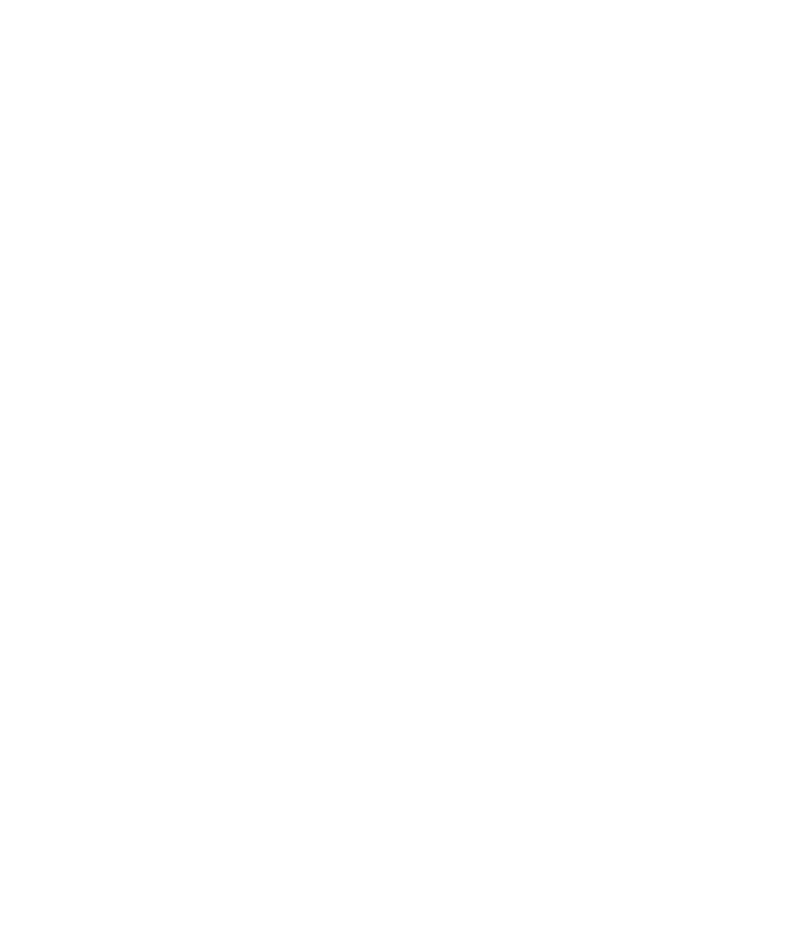
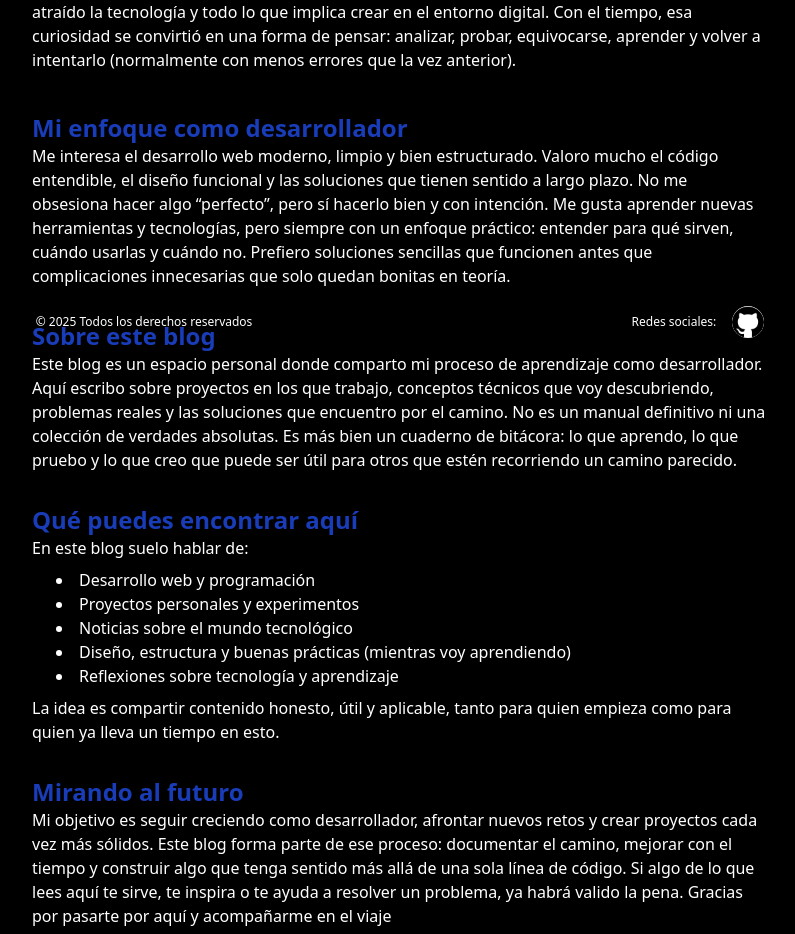
Before and after one commit to Martin08ABM/El-rincon-de-martin, a Next.js app: page /about in a window 1280 px wide. Before the commit this address had no page. Shown: the part 438-1372 px from the top of the page, without its empty margins (240-1035 px from the left). Before the commit the page ends 808 px from the top, so only its background shows below. Built offline with nearby package versions, Linux system fonts and the light colour scheme; no server answers.

Commit message:
feat: Remove Filter components from Blog and News pages; add Footer to both pages; create About and Portfolio pages with content structure

```diff
--- /dev/null
+++ b/src/app/about/page.tsx
@@ -0,0 +1,85 @@
+import Header from "@/components/Header";
+import Footer from "@/components/Footer";
+import Auth from "@/components/ui/auth";
+import NameLastname from "@/components/ui/nameLastname";
+
+export default function AboutPage() {
+  return (
+    <div>
+      <Header userData={<NameLastname />} auth={<Auth />} />
+      <main className="flex flex-col mx-auto justify-center max-w-screen md:max-w-3xl p-4 gap-8">
+        <h1 className="uppercase text-3xl text-red-700 font-black text-center mb-2">Sobre mí</h1>
+        <section className="text-start mb-2">
+          <h2 className="text-2xl text-blue-800 font-extrabold">Quién soy</h2>
+          <p className="text-md">
+            Me llamo Martín y soy desarrollador web. Me gusta construir cosas,
+            entender cómo funcionan por dentro y mejorarlas poco a poco hasta
+            que encajan como deben. Programar para mí no es solo escribir
+            código, sino resolver problemas de forma creativa y práctica. Desde
+            siempre me ha atraído la tecnología y todo lo que implica crear en
+            el entorno digital. Con el tiempo, esa curiosidad se convirtió en
+            una forma de pensar: analizar, probar, equivocarse, aprender y
+            volver a intentarlo (normalmente con menos errores que la vez
+            anterior).
+          </p>
+        </section>
+        <section>
+          <h2 className="text-2xl text-blue-800 font-extrabold">Mi enfoque como desarrollador</h2>
+          <p className="text-md">
+            Me interesa el desarrollo web moderno, limpio y bien estructurado.
+            Valoro mucho el código entendible, el diseño funcional y las
+            soluciones que tienen sentido a largo plazo. No me obsesiona hacer
+            algo “perfecto”, pero sí hacerlo bien y con intención. Me gusta
+            aprender nuevas herramientas y tecnologías, pero siempre con un
+            enfoque práctico: entender para qué sirven, cuándo usarlas y cuándo
+            no. Prefiero soluciones sencillas que funcionen antes que
+            complicaciones innecesarias que solo quedan bonitas en teoría.
+          </p>
+        </section>
+        <section>
+          <h2 className="text-2xl text-blue-800 font-extrabold">Sobre este blog</h2>
+          <p className="text-md">
+            Este blog es un espacio personal donde comparto mi proceso de
+            aprendizaje como desarrollador. Aquí escribo sobre proyectos en los
+            que trabajo, conceptos técnicos que voy descubriendo, problemas
+            reales y las soluciones que encuentro por el camino. No es un manual
+            definitivo ni una colección de verdades absolutas. Es más bien un
+            cuaderno de bitácora: lo que aprendo, lo que pruebo y lo que creo
+            que puede ser útil para otros que estén recorriendo un camino
+            parecido.
+          </p>
+        </section>
+        <section>
+          <h2 className="text-2xl text-blue-800 font-extrabold">Qué puedes encontrar aquí</h2>
+          <span className="text-md">
+            En este blog suelo hablar de:
+            <ul className="decoration-white decoration-2 list-disc list-inside my-2 ml-6">
+              <li>Desarrollo web y programación</li>
+              <li>Proyectos personales y experimentos</li>
+              <li>Noticias sobre el mundo tecnológico</li>
+              <li>
+                Diseño, estructura y buenas prácticas (mientras voy aprendiendo)
+              </li>
+              <li>Reflexiones sobre tecnología y aprendizaje</li>
+            </ul>
+            La idea es compartir contenido honesto, útil y aplicable, tanto para
+            quien empieza como para quien ya lleva un tiempo en esto.
+          </span>
+        </section>
+        <section>
+          <h2 className="text-2xl text-blue-800 font-extrabold">Mirando al futuro</h2>
+          <p className="text-md">
+            Mi objetivo es seguir creciendo como desarrollador, afrontar nuevos
+            retos y crear proyectos cada vez más sólidos. Este blog forma parte
+            de ese proceso: documentar el camino, mejorar con el tiempo y
+            construir algo que tenga sentido más allá de una sola línea de
+            código. Si algo de lo que lees aquí te sirve, te inspira o te ayuda
+            a resolver un problema, ya habrá valido la pena. Gracias por pasarte
+            por aquí y acompañarme en el viaje
+          </p>
+        </section>
+      </main>
+      <Footer />
+    </div>
+  );
+}
--- a/src/app/blog/components/Filter.tsx
+++ /dev/null
@@ -1,16 +0,0 @@
-export default function Filter() {
-  return (
-    <div className="flex flex-row-reverse right-0">
-      <nav className="flex flex-row justify-between max-h-8 items-center">
-        <label htmlFor="sortBy" className="font-bold text-sm">Filtros:</label>
-        <select className="flex border-2 border-red-800 px-1 py-1 rounded-xl ml-2 bg-neutral-700 outline-none">
-          <option value="">Sin filtros</option>
-          <option value="moreRecent">Más reciente</option>
-          <option value="moreOld">Más antiguo</option>
-          <option value="mostViewed">Más visto</option>
-          <option value="mostCommented">Más comentado</option>
-        </select>
-      </nav>
-    </div>
-  )
-}
--- a/src/app/blog/page.tsx
+++ b/src/app/blog/page.tsx
@@ -4,9 +4,9 @@ import Link from 'next/link';
 
 // Importación de los componentes
 import Header from '@/components/Header';
+import Footer from '@/components/Footer';
 import Auth from '@/components/ui/auth';
 import NameLastname from '@/components/ui/nameLastname';
-import Filter from './components/Filter';
 
 // Metadata para la página del blog
 export const metadata: Metadata = {
@@ -27,18 +27,17 @@ export default async function BlogPage() {
   return (
     <div>
       <Header userData={<NameLastname />} auth={<Auth />} />
-      <div className='flex flex-row align-middle items-center justify-between mt-2 md:mt-4'>
+      <div className='flex flex-row align-middle items-center left-0 ml-8 mt-2 md:mt-4'>
         <h2 className="text-3xl font-bold mb-4 left-0">Blog</h2>
-        <Filter />
       </div>
       <main className='flex flex-col relative py-2 -mt-4'>
         <div className='flex mt-8 mb-16 gap-8'>
           <ul className='grid grid-cols-4 gap-4 px-6 py-4 justify-center'>
             {posts?.map((post) => (
-              <li key={post.id} className='px-4 py-2 ml-4 mr-4 border-2 border-red-700 rounded-xl bg-red-600/40 hover:bg-red-600/30 hover:scale-105 transition-all duration-200 shadow-xl shadow-red-700/60'>
+              <li key={post.id} className='px-4 py-2 ml-10 mr-4 border-2 border-red-700 rounded-xl bg-red-600/40 hover:bg-red-600/30 hover:scale-105 transition-all duration-200 shadow-xl shadow-red-700/60 max-h-auto'>
                 <Link href={`/blog/${post.slug}`}>
                   <h2 className='text-2xl font-black'>{post.data.title}</h2>
-                  <p className='text-lg font-normal'>{post.data.content}</p>
+                  <p className='text-lg font-normal max-h-36 overflow-hidden'>{post.data.content}</p>
                   <span className='text-[12px]'>{post.data.created_at}</span>
                 </Link>
               </li>
@@ -46,6 +45,7 @@ export default async function BlogPage() {
           </ul>
         </div>
       </main>
+      <Footer />
     </div>
   )
 }
--- a/src/app/layout.tsx
+++ b/src/app/layout.tsx
@@ -1,5 +1,5 @@
 import type { Metadata } from "next";
-import "./globals.css";
+import './globals.css';
 import { ClerkProvider } from '@clerk/nextjs'
 import { Geist, Geist_Mono } from 'next/font/google'
 
--- a/src/app/news/[slug]/page.tsx
+++ b/src/app/news/[slug]/page.tsx
@@ -23,10 +23,10 @@ export default async function Page({ params }: { params: { slug: string } }) {
   }
 
   return (
-    <div className='flex flex-col'>
+    <div className='flex flex-col md:-mt-4'>
       <Header userData={<NameLastname />} auth={<Auth />} />
-      <div className="max-w-4xl mx-auto px-4 py-8 text-center1">
-        <article className="mt-8">
+      <div className="max-w-4xl mx-auto px-4 py-4 text-center1">
+        <article className="mt-2">
           <h1 className="text-4xl font-bold mb-6 text-center">
             {post.data.title}
           </h1>
--- a/src/app/news/components/Filter.tsx
+++ /dev/null
@@ -1,16 +0,0 @@
-export default function Filter() {
-  return (
-    <div className="flex flex-row-reverse right-0">
-      <nav className="flex flex-row justify-between max-h-8 items-center">
-        <label htmlFor="sortBy" className="font-bold text-sm">Filtros:</label>
-        <select className="flex border-2 border-blue-800 px-1 py-1 rounded-xl ml-2 bg-neutral-700 outline-none">
-          <option value="">Sin filtros</option>
-          <option value="moreRecent">Más reciente</option>
-          <option value="moreOld">Más antiguo</option>
-          <option value="mostViewed">Más visto</option>
-          <option value="mostCommented">Más comentado</option>
-        </select>
-      </nav>
-    </div>
-  )
-}
--- a/src/app/news/page.tsx
+++ b/src/app/news/page.tsx
@@ -4,9 +4,9 @@ import Link from 'next/link';
 
 // Importación de los componentes
 import Header from '@/components/Header';
+import Footer from '@/components/Footer';
 import Auth from '@/components/ui/auth';
 import NameLastname from '@/components/ui/nameLastname';
-import Filter from './components/Filter';
 
 // Metadata para la página del blog
 export const metadata: Metadata = {
@@ -27,18 +27,17 @@ export default async function BlogPage() {
   return (
     <div>
       <Header userData={<NameLastname />} auth={<Auth />} />
-      <div className='flex flex-row align-middle items-center justify-between mt-2 md:mt-4'>
+      <div className='flex flex-row align-middle items-center ml-8 mt-2 md:mt-4'>
         <h2 className="text-3xl font-bold mb-4 left-0">Noticias</h2>
-        <Filter />
       </div>
       <main className='flex flex-col relative py-2 -mt-4'>
         <div className='flex mt-8 mb-16 gap-8'>
           <ul className='grid grid-cols-4 gap-4 px-6 py-4 justify-center'>
             {posts?.map((post) => (
-              <li key={post.id} className='px-4 py-2 ml-4 mr-4 border-2 border-blue-700 rounded-xl bg-blue-600/40 hover:bg-blue-600/30 hover:scale-105 transition-all duration-200 shadow-xl shadow-blue-700/60'>
+              <li key={post.id} className='px-4 py-2 ml-10 mr-4 border-2 border-blue-700 rounded-xl bg-blue-600/40 hover:bg-blue-600/30 hover:scale-105 transition-all duration-200 shadow-xl shadow-blue-700/60 max-h-auto'>
                 <Link href={`/news/${post.slug}`}>
                   <h2 className='text-2xl font-black'>{post.data.title}</h2>
-                  <p className='text-lg font-normal'>{post.data.content}</p>
+                  <p className='text-lg font-normal max-h-36 overflow-hidden'>{post.data.content}</p>
                   <span className='text-[12px]'>{post.data.created_at}</span>
                 </Link>
               </li>
@@ -46,6 +45,7 @@ export default async function BlogPage() {
           </ul>
         </div>
       </main>
+      <Footer />
     </div>
   )
 }
--- /dev/null
+++ b/src/app/portfolio/page.tsx
@@ -0,0 +1,15 @@
+import Header from "@/components/Header"
+import Auth from "@/components/ui/auth"
+import NameLastname from "@/components/ui/nameLastname"
+
+
+export default function PortfolioPage() {
+  return (
+    <div>
+      <Header userData={<NameLastname />} auth={<Auth />} />
+      <div className="mx-auto mt-8 max-w-screen md:max-w-3xl">
+        <h1 className="text-3xl font-black text-center">En camino...</h1>
+      </div>
+    </div>
+  )
+}
--- a/src/components/Footer.tsx
+++ b/src/components/Footer.tsx
@@ -1,21 +1,16 @@
 import Image from "next/image";
+import Link from "next/link";
 
 export default function Footer() {
   return (
-    <footer className="flex justify-center items-center align-middle bg-transparent px-2 py-4 fixed bottom-0 w-full h-20">
+    <footer className="fixed bottom-0 left-0 right-0 flex justify-center items-center align-middle bg-transparent px-2 py-4 w-full h-20 z-10">
       <p className="text-xs md:text-md">&copy; {new Date().getFullYear()} Todos los derechos reservados</p>
       <div className="flex flex-row align-middle justify-center items-center ml-[10%] md:ml-[30%]">
         <p className="text-white text-xs md:text-md mr-4 hidden md:block">Redes sociales:</p>
         <div className="flex h-4 justify-between md:h-8">
           <ul className="flex flex-row decoration-none">
-            <li className="mr-4">
-              <Image src="/instagram.svg" width={4} height={4} alt="Instagram" className="w-4 h-4 md:w-8 md:h-8" />
-            </li>
             <li>
-              <Image src="/github.png" width={4} height={4} alt="Github" className="w-4 h-4 md:w-8 md:h-8 bg-white rounded-full border-none" />
-            </li>
-            <li className="ml-4 mr-4">
-              <Image src="/youtube.png" width={4} height={4} alt="Youtube" className="w-4 h-4 md:w-8 md:h-8" />
+              <Link href="https://github.com/Martin08ABM" target="_blank"><Image src="/github.png" width={4} height={4} alt="Github" className="w-4 h-4 md:w-8 md:h-8 bg-white rounded-full border-none" /></Link>
             </li>
           </ul>
         </div>
```
